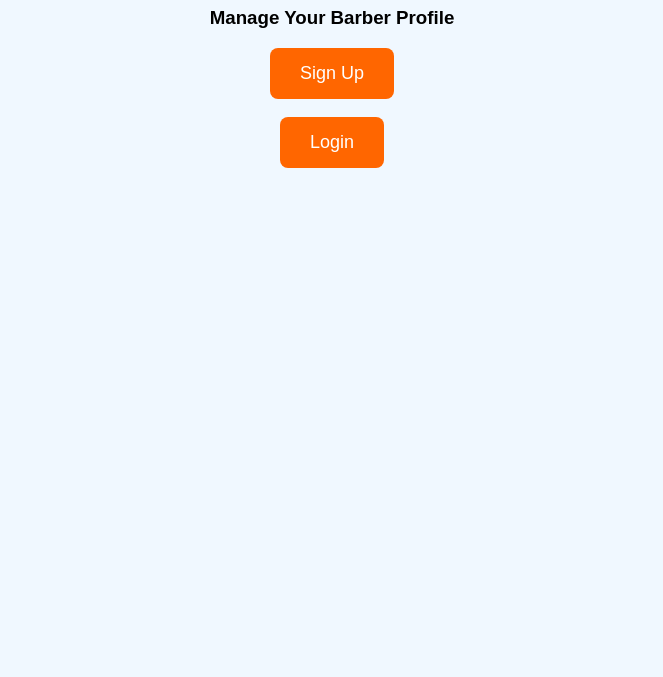
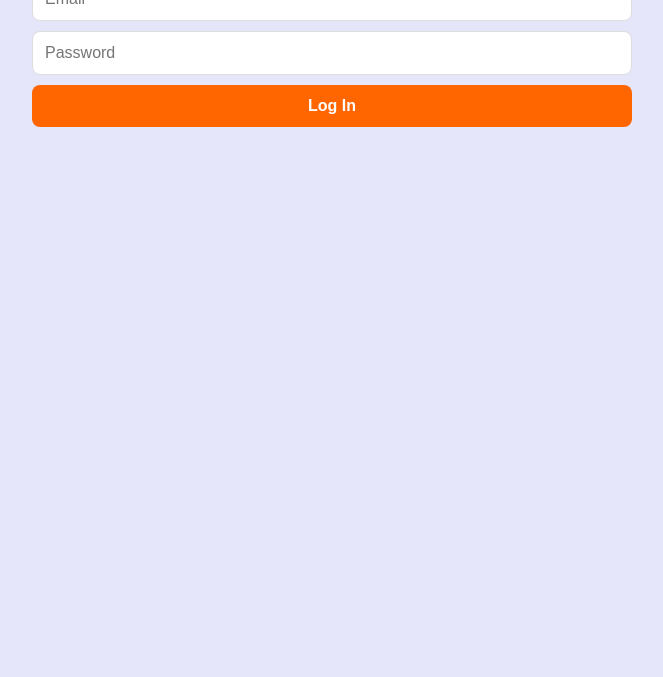
Before and after one commit to Lune162/CampusCuttery, a plain HTML site: page barber-login.html in a window 1280 px wide. Shown: the part 123-800 px from the top of the page, without its empty margins (308-971 px from the left). Drawn offline with Linux system fonts and the light colour scheme.

Commit message:
Quick update

```diff
--- a/barber-login.html
+++ b/barber-login.html
@@ -3,38 +3,82 @@
 <head>
   <meta charset="UTF-8">
   <meta name="viewport" content="width=device-width, initial-scale=1">
-  <title>Campus Cuttery - Barber Management</title>
+  <title>Barber Log In - Campus Cuttery</title>
   <style>
-    /* Styling for the index page */
     body {
-      font-family: Arial, sans-serif;
-      background-color: #f0f8ff;
+      font-family: 'Poppins', sans-serif;
+      background: #e6e6fa;
+      color: #333;
       text-align: center;
       margin: 0;
-      padding: 50px;
+      padding: 20px;
     }
+    form {
+      max-width: 600px;
+      margin: 0 auto;
+    }
+    input, button {
+      display: block;
+      width: 100%;
+      padding: 12px;
+      margin: 10px 0;
+      font-size: 16px;
+      border-radius: 8px;
+      border: 1px solid #ddd;
+      outline: none;
+      box-sizing: border-box;
+      transition: all 0.3s ease;
+    }
+    input:focus {
+      border-color: #ff6600;
+    }
+
     button {
-      padding: 15px 30px;
-      font-size: 18px;
       background-color: #ff6600;
       color: white;
       border: none;
-      border-radius: 8px;
       cursor: pointer;
+      font-weight: bold;
+      transition: background-color 0.3s ease;
     }
+
     button:hover {
       background-color: #ff9900;
     }
+
   </style>
 </head>
 <body>
 
-  <h1>Welcome to Campus Cuttery</h1>
-  <h3>Manage Your Barber Profile</h3>
+  <h1>Barber Log In</h1>
+  <form id="barberForm" action="javascript:void(0);" method="get" onsubmit="handleLogin(event)">
 
-  <button onclick="window.location.href='barber-signup.html'">Sign Up</button>
-  <br><br>
-  <button onclick="window.location.href='barber-login.html'">Login</button>
+    <input type="email" name="email" id="email" placeholder="Email" required>
+    <input type="password" name="password" id="password" placeholder="Password" required>
+
+    <button type="submit">Log In</button>
+  </form>
+
+  <script>
+    // Handle login form submission
+    function handleLogin(event) {
+      event.preventDefault(); // Prevent the default form submission
+
+      const barberData = {
+        email: document.getElementById('email').value,
+        password: document.getElementById('password').value
+      };
+
+      // Store barber data in localStorage as logged in
+      // Here, we are assuming the email and password are checked before login
+      // In a real application, you would need to validate the credentials
+      localStorage.setItem('loggedInBarber', JSON.stringify(barberData));
+
+      alert('Logged in successfully!');
+      // Redirect to barber dashboard after successful login
+      window.location.href = 'barber-dashboard.html'; // Barber dashboard page
+    }
+  </script>
 
 </body>
 </html>
```
Also changed, not shown: barber-signup.html (+9 -1 lines).
